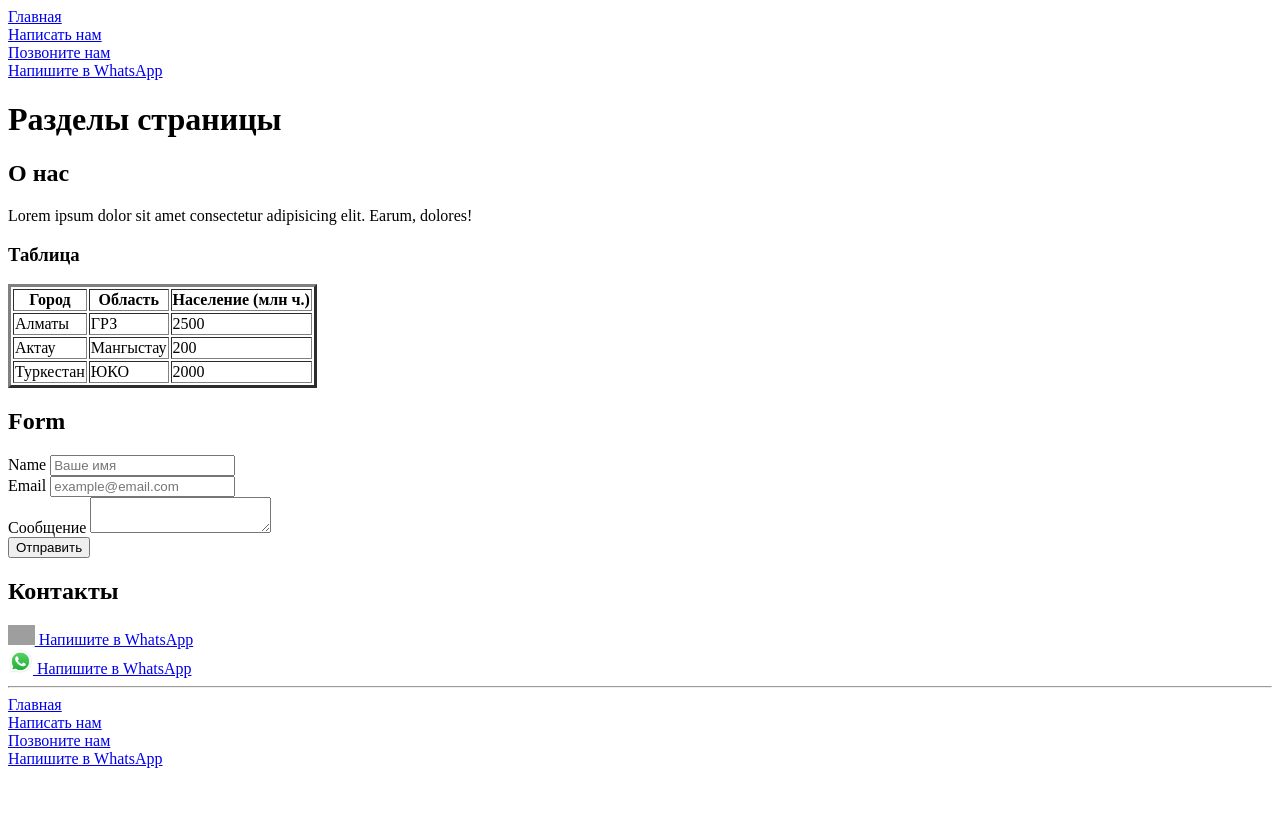
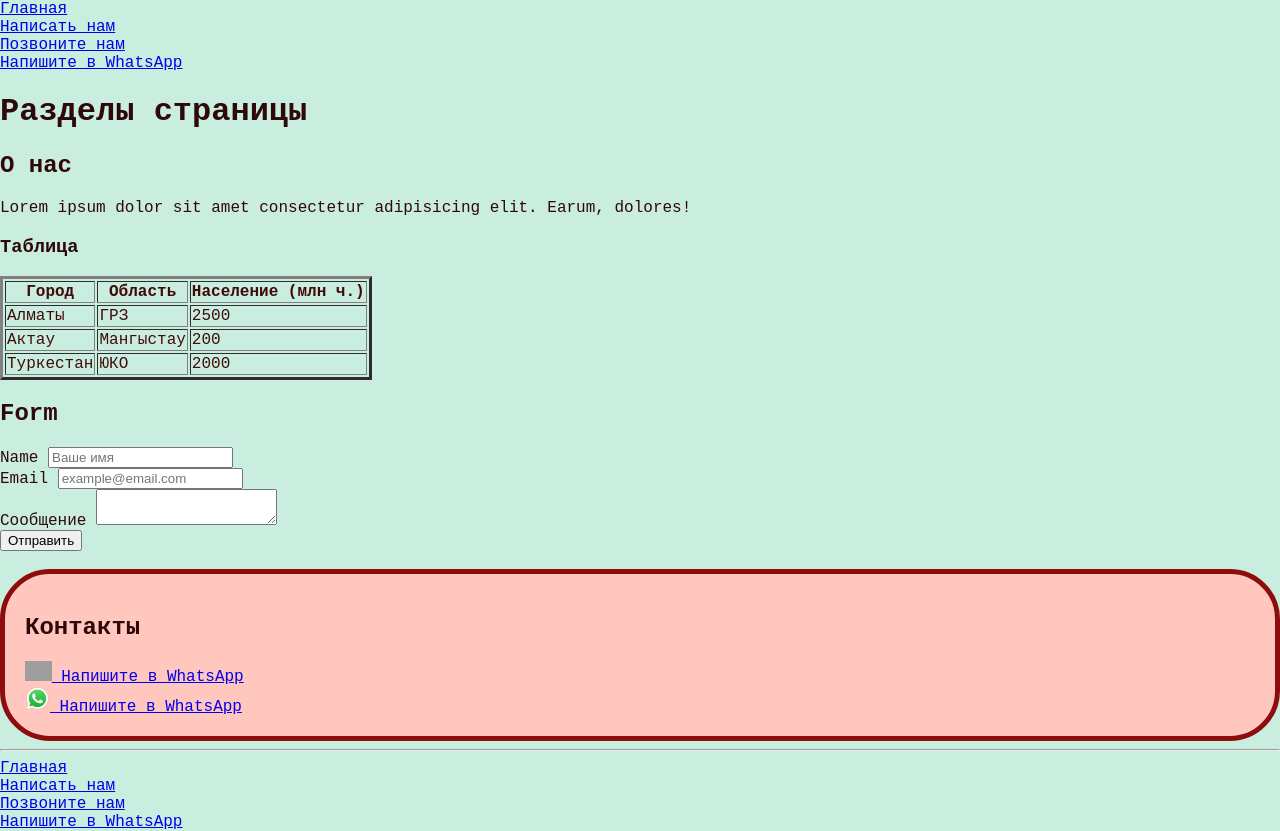
Before and after one commit to ayazhantut/frontend-course, a plain HTML site: page sections.html in a window 1280 px wide. Before the commit the page ends 800 px from the top, so only its background shows below. Drawn offline with Linux system fonts and the light colour scheme; grey boxes are pictures that could not be loaded.

Commit message:
начали добавлять CSS

```diff
--- a/sections.html
+++ b/sections.html
@@ -5,7 +5,15 @@
     <meta name="viewport" content="width=device-width, initial-scale=1.0" />
     <title>Sections</title>
   </head>
-  <body>
+  <!-- <body bgcolor="skyblue"> -->
+  <body
+    style="
+      background-color: hwb(155 79% 7%);
+      color: #2f0909;
+      font-family: &quot;Courier New&quot;, Courier, monospace;
+      margin: 0px;
+    "
+  >
     <header>
       <a href="/index.html">Главная</a>
       <br />
@@ -22,7 +30,7 @@
           dolores!
         </p>
         <h3 id="table">Таблица</h3>
-        <table border="3">
+        <table border="3" style="color: #410b0b">
           <tr>
             <th>Город</th>
             <th>Область</th>
@@ -65,13 +73,21 @@
           <br />
           <button type="submit">Отправить</button>
         </form>
+        <br
       </section>
-      <section>
+      <section
+        style="
+          padding: 20px;
+          background: hwb(9 74% 0%);
+          border-radius: 50px;
+          border: 5px solid #8d0d0d;
+        "
+      >
         <h2>Контакты</h2>
         <a href="http://wa.me/77771234567">
           <img
             src="https://static.vecteezy.com/system/resources/thumbnails/073/542/153/small/transparent-and-white-whatsapp-logo-icon-vector.jpg"
-            height="20"
+            style="height: 20px;"
           />
           Напишите в WhatsApp
         </a>
```
